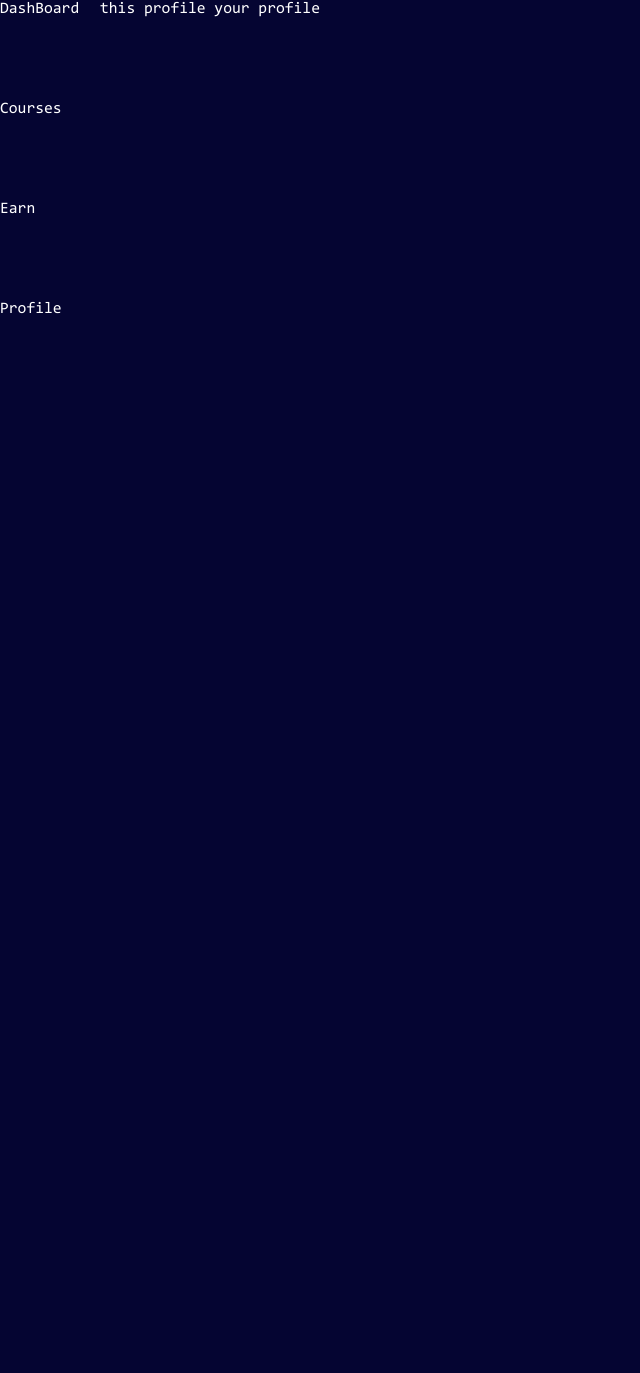
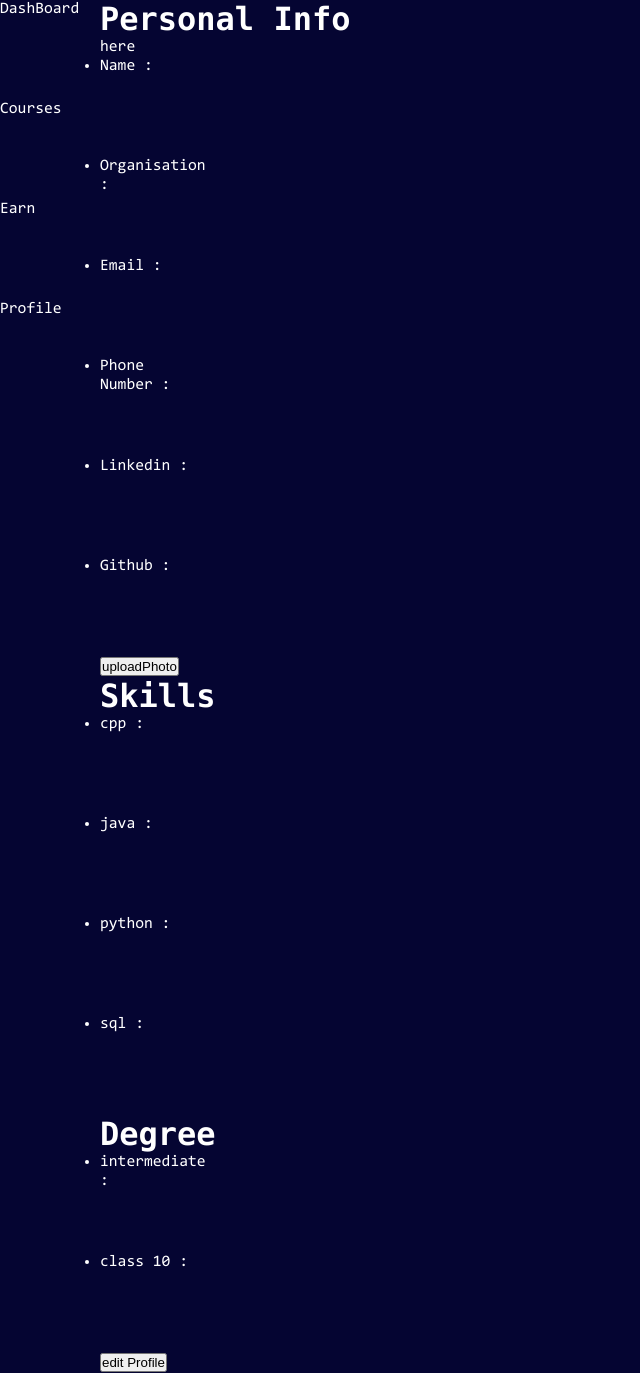
Before and after one commit to nikhilcharan-dev/n2o-ciphers, a React (Vite) app in the folder client/: page /learning-path/profile in a window 1280 px wide. Shown: the whole page, without its empty margins (0-640 px from the left). Before the commit the page ends 800 px from the top, so only its background shows below. Built offline with nearby package versions, Linux system fonts and the light colour scheme.

Commit message:
[umar] : added Profile

```diff
--- a/client/src/pages/LearningPath/Profile/Profile.css
+++ b/client/src/pages/LearningPath/Profile/Profile.css
@@ -0,0 +1,18 @@
+.LearnerProfile{
+    height: 100%;
+    width: 100%;
+}
+.LearnerDetails{
+    width: 1200px;
+    height: 500px;
+    display: flex;
+    justify-content: space-around;
+}
+.personalInfoList{
+    height: 300px;
+    width: 300px;
+}
+.pic{
+    height: 300px;
+    width: 300px;
+}
--- a/client/src/pages/LearningPath/Profile/Profile.jsx
+++ b/client/src/pages/LearningPath/Profile/Profile.jsx
@@ -2,8 +2,45 @@ import React from 'react'
 
 export default function Profile() {
   return (
-    <div >
-        this profile your profile
+    <div className='LearnerProfile'>
+      <div className='personalInfo'>
+        <h1>Personal Info</h1>
+        <div className='LearnerDetails'>
+          here
+          <ul className="personalInfoList">
+            <li>Name :</li>
+            <li>Organisation :</li>
+            <li>Email :</li>
+            <li>Phone Number :</li>
+            <li>Linkedin :</li>
+            <li>Github :</li>
+          </ul>
+          <div className='pic'>
+            <div className='ProfilePic'></div>
+            <button>uploadPhoto</button>
+          </div>
+        </div>
+      </div>
+      <div>
+      <ul className="Skills"></ul>
+          <h1>Skills</h1>
+        <ul className="skillsList">
+          <li>cpp :</li>
+          <li>java :</li>
+          <li>python :</li>
+          <li>sql :</li>
+        </ul>
+      </div>
+      <div className='EducationalInfo'>
+        <ul className="EducationalInfoList">
+          <h1>Degree</h1>
+          <li>intermediate :</li>
+          <li>class 10 :</li>
+        </ul>
+      </div>
+      <button className='editButton'>edit Profile</button>
+
+
     </div>
   )
 }
```
